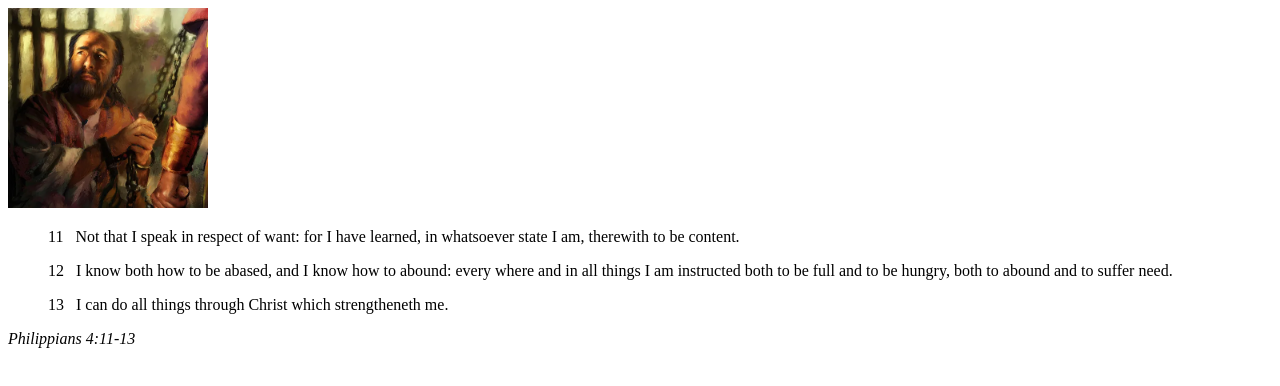
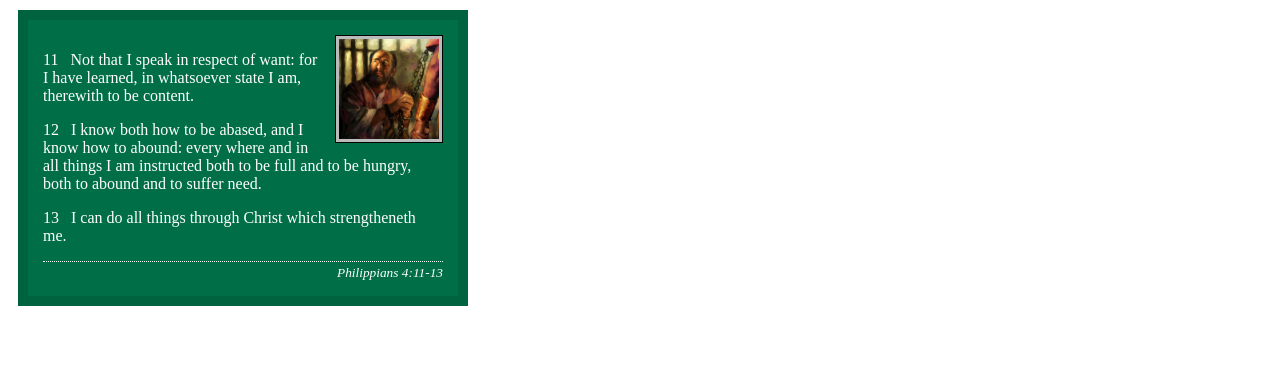
Before and after one commit to ronaldojosediaz/wdd130, a plain HTML site: page week02/box-model.html in a window 1280 px wide. Drawn offline with Linux system fonts and the light colour scheme.

Commit message:
Activity block vs inline

```diff
--- a/week02/box-model.html
+++ b/week02/box-model.html
@@ -5,6 +5,7 @@
     <meta charset="UTF-8">
     <meta name="viewport" content="width=device-width, initial-scale=1.0">
     <title>Box Model Activity</title>
+    <link rel="stylesheet" href="styles/box-model.css">
 </head>
 
 <body>
--- a/week02/styles/box-model.css
+++ b/week02/styles/box-model.css
@@ -1,15 +1,30 @@
 .callout {
-    /* write declarations here */
+    max-width: 400px;
+    margin: 10px;
+    border: 10px solid rgb(0 0 0 / 10%);
+    padding: 15px;
+    background-color: rgb(0, 110, 70);
+    color: #fff;
 }
 
 .callout img {
-    /* write declarations here */
+    float: right;
+    margin: 0 0 10px 15px;
+    border: 1px solid #000;
+    padding: 3px;
+    background-color: #bbb;
+    width: 100px;
+    height: auto;
 }
 
 blockquote {
-    /* write declarations here */
+    margin: 0;
 }
 
 cite {
-    /* write declarations here */
+    display: block;
+    border-top: 1px dotted #fff;
+    padding-top: 3px;
+    text-align: right;
+    font-size: smaller;
 }
```
Also changed, not shown: week02/block-vs-inline.html (+3 -3 lines).
